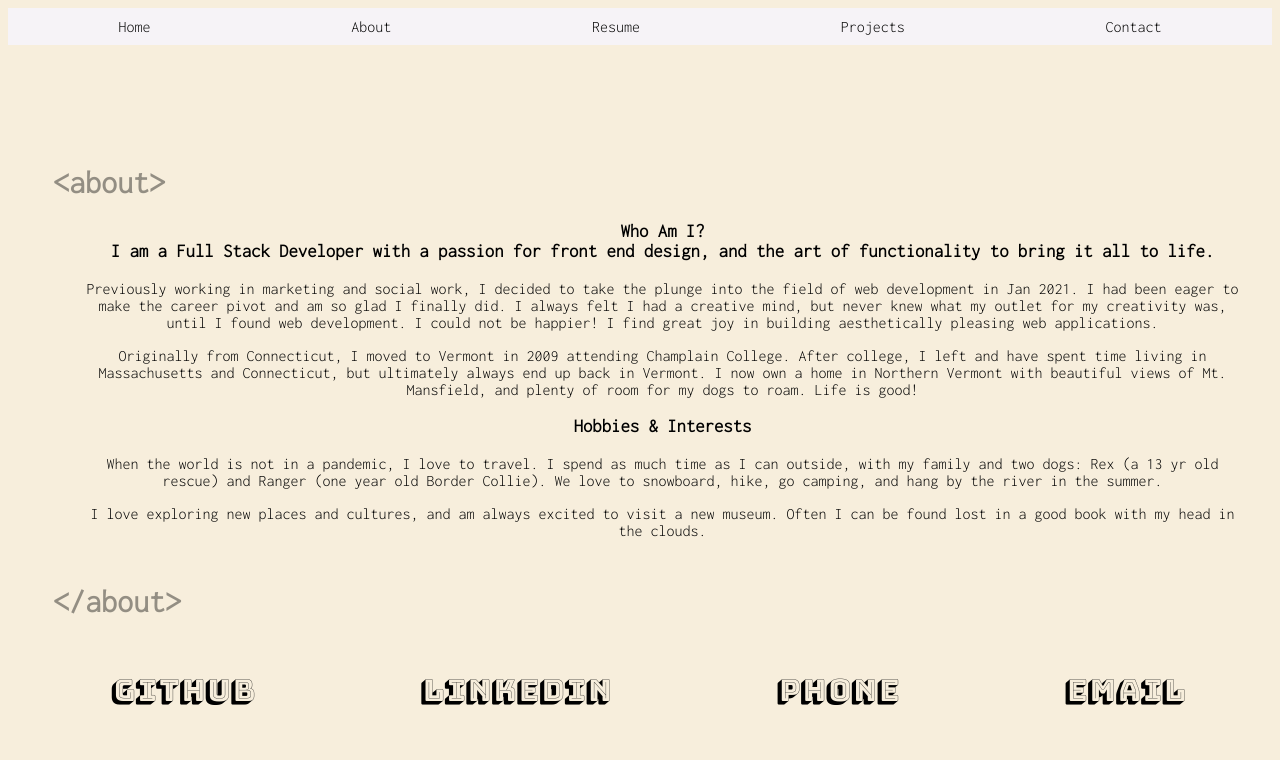
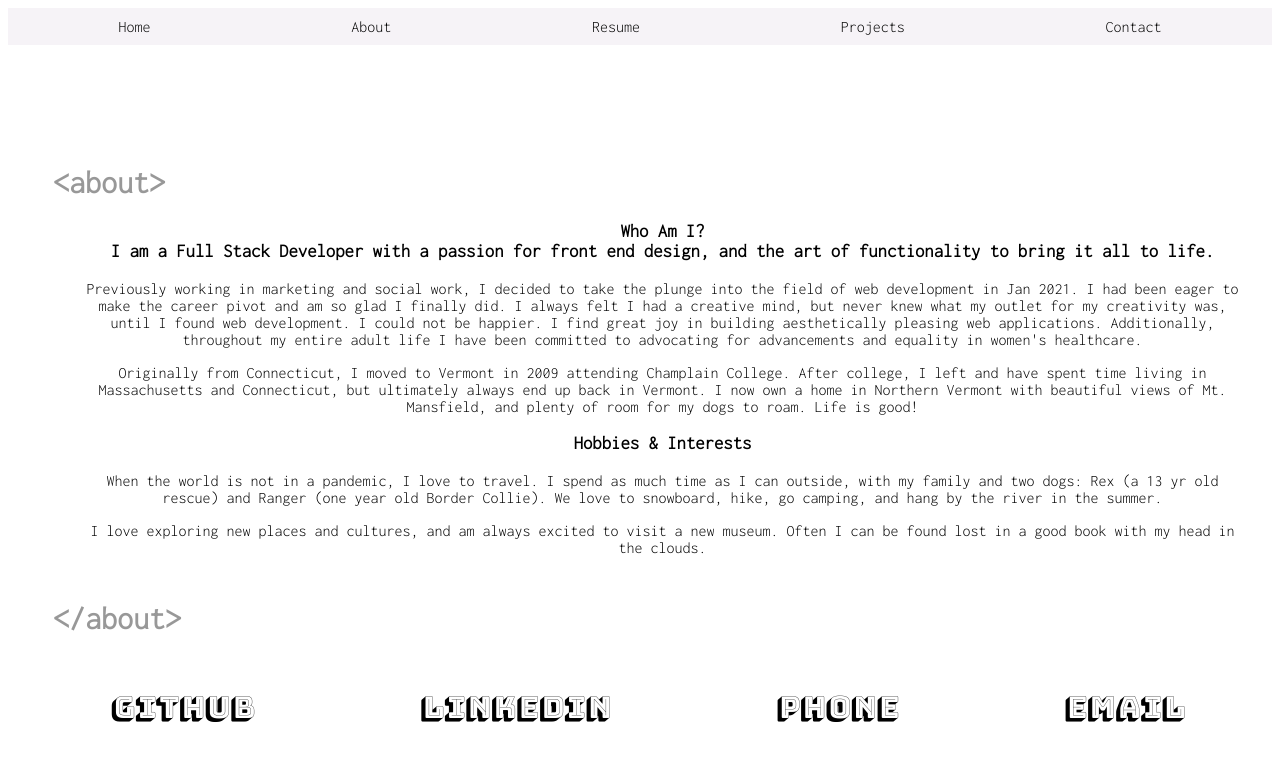
Before and after one commit to jenstella/portfolio, a React (Create React App) app: page /about in a window 1280 px wide. Shown: the top 760 px of the page. Built offline with nearby package versions, Linux system fonts and the light colour scheme; a web font is replaced by a local one.

Commit message:
some updates

```diff
--- a/src/Styles/index.css
+++ b/src/Styles/index.css
@@ -1,6 +1,7 @@
 /*-------------- background ---------------*/
 body {
-  background-color: rgb(247, 238, 220);
+  background-color: rgb(255, 255, 255);
+  /* background-color: rgb(247, 238, 220); */
 }
 
 /* -------------------Nav------------------------ */
--- a/src/components/About.js
+++ b/src/components/About.js
@@ -13,7 +13,7 @@ export default function About() {
         <p>
           Previously working in marketing and social work, I decided to take the
           plunge into the field of web development in Jan 2021. I had been eager
-          to make the career pivot and am so glad I finally did. I always felt I had a creative mind, but never knew what my outlet for my creativity was, until I found web development. I could not be happier! I find great joy in building aesthetically pleasing web applications.
+          to make the career pivot and am so glad I finally did. I always felt I had a creative mind, but never knew what my outlet for my creativity was, until I found web development. I could not be happier. I find great joy in building aesthetically pleasing web applications. Additionally, throughout my entire adult life I have been committed to advocating for advancements and equality in women's healthcare.
         </p>
         <p>Originally from Connecticut, I moved to Vermont in 2009 attending Champlain College. After college, I left and have spent time living in Massachusetts and Connecticut, but ultimately always end up back in Vermont. I now own a home in Northern Vermont with beautiful views of Mt. Mansfield, and plenty of room for my dogs to roam. Life is good! </p>
       </div>
```
